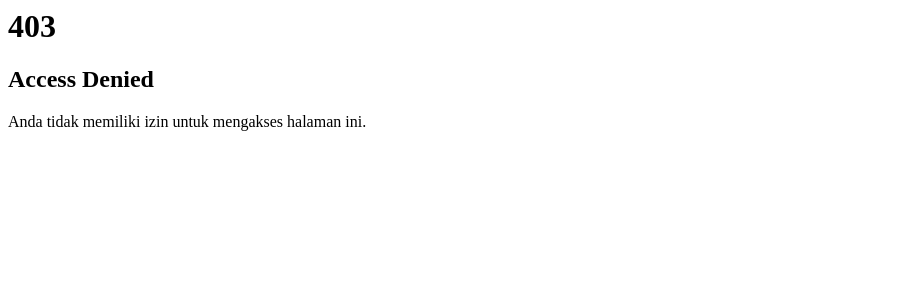
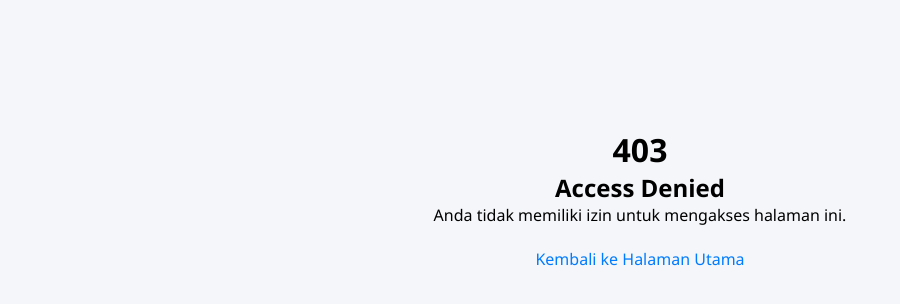
Before and after one commit to salmasabila/portal-filkom, a plain HTML site: page error403.html in a window 1280 px wide. Shown: the whole page, without its empty margins (0-900 px from the left). Drawn offline with Linux system fonts and the light colour scheme.

Commit message:
Update 403 404 html

```diff
--- a/error403.html
+++ b/error403.html
@@ -1,7 +1,18 @@
-<h1>403</h1>
-
-<h2>Access Denied</h2>
-
-<p>
-Anda tidak memiliki izin untuk mengakses halaman ini.
-</p>
+<!DOCTYPE html>
+<html lang="id">
+<head>
+    <meta charset="UTF-8">
+    <meta name="viewport" content="width=device-width, initial-scale=1.0">
+    <title>403 - Access Denied</title>
+    <link rel="stylesheet" href="css/style.css">
+</head>
+<body>
+    <div style="text-align: center; margin-top: 10%;">
+        <h1>403</h1>
+        <h2>Access Denied</h2>
+        <p>Anda tidak memiliki izin untuk mengakses halaman ini.</p>
+        <br>
+        <a href="index.html" style="text-decoration: none; color: #007bff;">Kembali ke Halaman Utama</a>
+    </div>
+</body>
+</html>
```
Also changed, not shown: error404.html (+18 -7 lines).
